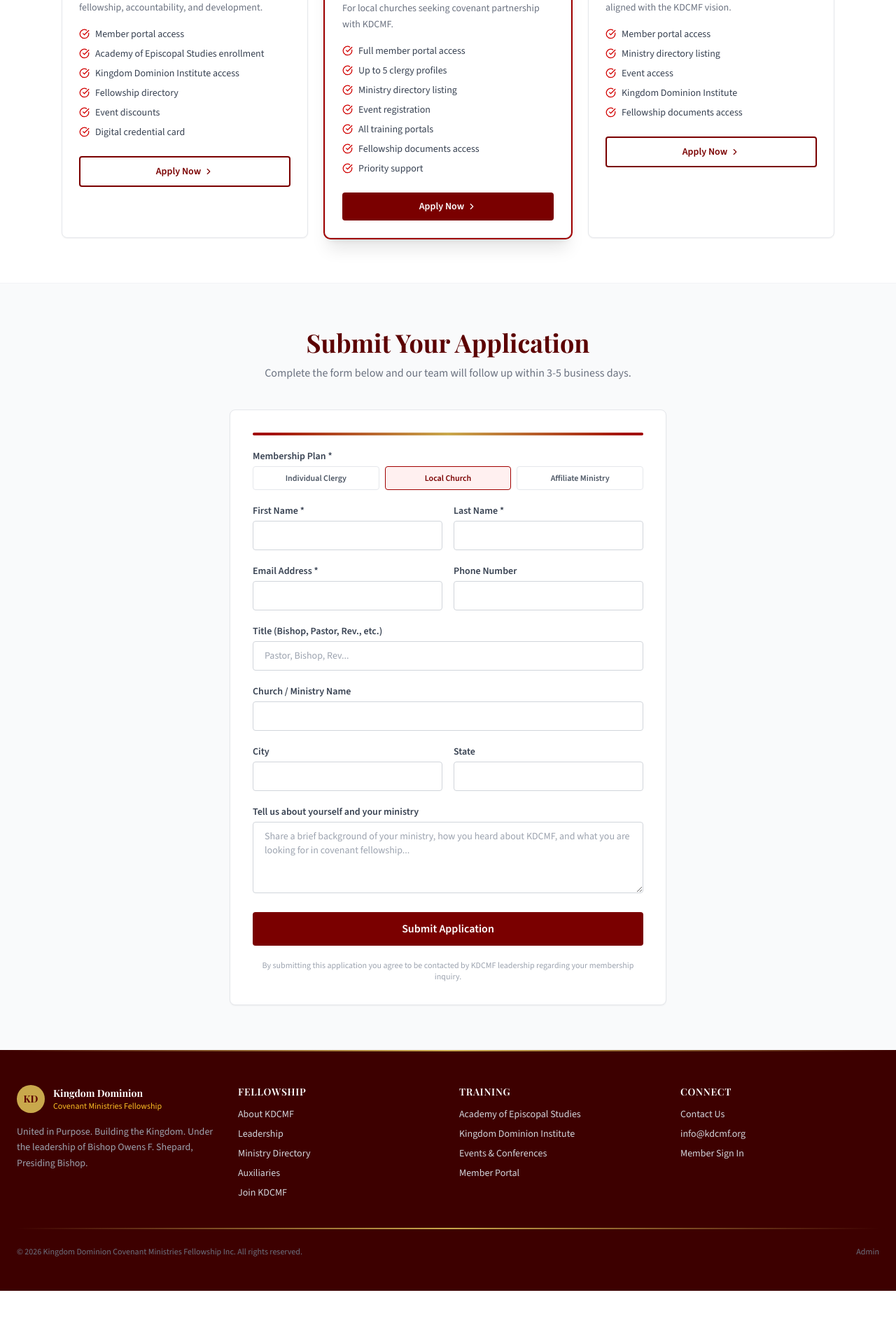
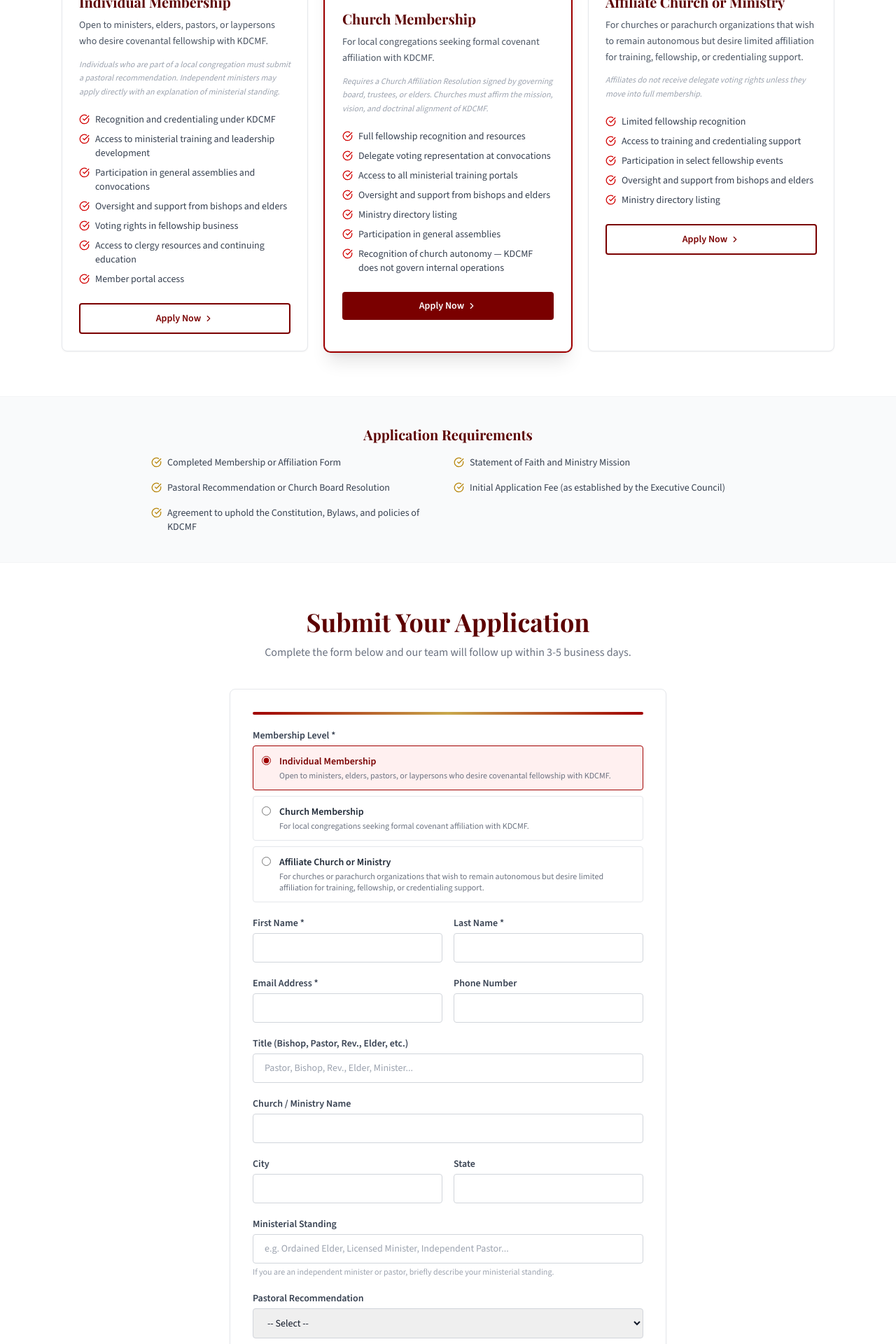
Before and after one commit to watchmanbyesct/kdcmf, a React (Vite) app: page /join in a window 1280 px wide. Shown: the part 700-2620 px from the top of the page at 70% size. Before the commit the page ends 2544 px from the top, so only its background shows below. Built offline with nearby package versions, Linux system fonts and the light colour scheme; no server answers; a web font is replaced by a local one.

Commit message:
Rebuild Join page aligned with KDCMF governing documents

```diff
--- a/src/pages/public/JoinPage.tsx
+++ b/src/pages/public/JoinPage.tsx
@@ -5,55 +5,53 @@
 
 const PLANS = [
   {
-    id: 'individual-clergy',
-    name: 'Individual Clergy',
+    id: 'individual-membership',
+    name: 'Individual Membership',
     type: 'individual',
-    price_monthly: 25,
-    price_annually: 250,
     icon: <Users size={24} />,
-    description: 'For licensed and ordained clergy seeking fellowship, accountability, and development.',
+    description: 'Open to ministers, elders, pastors, or laypersons who desire covenantal fellowship with KDCMF.',
+    note: 'Individuals who are part of a local congregation must submit a pastoral recommendation. Independent ministers may apply directly with an explanation of ministerial standing.',
     features: [
+      'Recognition and credentialing under KDCMF',
+      'Access to ministerial training and leadership development',
+      'Participation in general assemblies and convocations',
+      'Oversight and support from bishops and elders',
+      'Voting rights in fellowship business',
+      'Access to clergy resources and continuing education',
       'Member portal access',
-      'Academy of Episcopal Studies enrollment',
-      'Kingdom Dominion Institute access',
-      'Fellowship directory',
-      'Event discounts',
-      'Digital credential card',
     ],
   },
   {
-    id: 'local-church',
-    name: 'Local Church',
+    id: 'church-membership',
+    name: 'Church Membership',
     type: 'church',
-    price_monthly: 75,
-    price_annually: 750,
     icon: <Building2 size={24} />,
-    description: 'For local churches seeking covenant partnership with KDCMF.',
+    description: 'For local congregations seeking formal covenant affiliation with KDCMF.',
+    note: 'Requires a Church Affiliation Resolution signed by governing board, trustees, or elders. Churches must affirm the mission, vision, and doctrinal alignment of KDCMF.',
     features: [
-      'Full member portal access',
-      'Up to 5 clergy profiles',
+      'Full fellowship recognition and resources',
+      'Delegate voting representation at convocations',
+      'Access to all ministerial training portals',
+      'Oversight and support from bishops and elders',
       'Ministry directory listing',
-      'Event registration',
-      'All training portals',
-      'Fellowship documents access',
-      'Priority support',
+      'Participation in general assemblies',
+      'Recognition of church autonomy — KDCMF does not govern internal operations',
     ],
     featured: true,
   },
   {
-    id: 'affiliate-ministry',
-    name: 'Affiliate Ministry',
+    id: 'affiliate-membership',
+    name: 'Affiliate Church or Ministry',
     type: 'affiliate',
-    price_monthly: 50,
-    price_annually: 500,
     icon: <Link size={24} />,
-    description: 'For ministries and para-church organizations aligned with the KDCMF vision.',
+    description: 'For churches or parachurch organizations that wish to remain autonomous but desire limited affiliation for training, fellowship, or credentialing support.',
+    note: 'Affiliates do not receive delegate voting rights unless they move into full membership.',
     features: [
-      'Member portal access',
+      'Limited fellowship recognition',
+      'Access to training and credentialing support',
+      'Participation in select fellowship events',
+      'Oversight and support from bishops and elders',
       'Ministry directory listing',
-      'Event access',
-      'Kingdom Dominion Institute',
-      'Fellowship documents access',
     ],
   },
 ]
@@ -67,8 +65,12 @@
   church_name: '',
   church_city: '',
   church_state: '',
-  plan: 'local-church',
+  ministerial_standing: '',
+  statement_of_faith: '',
+  has_pastoral_recommendation: '',
+  plan: 'individual-membership',
   message: '',
+  agrees_to_policies: false,
 }
 
 export default function JoinPage() {
@@ -76,7 +78,8 @@
   const [submitting, setSubmitting] = useState(false)
   const [submitted, setSubmitted] = useState(false)
   const [error, setError] = useState('')
-  const [billing] = useState<'monthly' | 'annually'>('annually')
+
+  const selectedPlan = PLANS.find(p => p.id === form.plan)!
 
   const handleSubmit = async (e: React.FormEvent) => {
     e.preventDefault()
@@ -89,19 +92,33 @@
       return
     }
 
+    if (!form.agrees_to_policies) {
+      setError('You must agree to uphold the KDCMF Constitution, Bylaws, and policies to apply.')
+      setSubmitting(false)
+      return
+    }
+
     const { error: err } = await supabase.from('contact_inquiries').insert({
       name: `${form.first_name} ${form.last_name}`,
       email: form.email,
       phone: form.phone,
-      subject: `Membership Application — ${PLANS.find(p => p.id === form.plan)?.name}`,
+      subject: `Membership Application — ${selectedPlan.name}`,
       message: `
-Title: ${form.title}
-Church/Ministry: ${form.church_name}
-Location: ${form.church_city}, ${form.church_state}
-Membership Plan: ${PLANS.find(p => p.id === form.plan)?.name}
-Billing: ${billing}
+MEMBERSHIP APPLICATION
 
-Message: ${form.message}
+Plan: ${selectedPlan.name}
+Title: ${form.title || 'N/A'}
+Church/Ministry: ${form.church_name || 'N/A'}
+Location: ${[form.church_city, form.church_state].filter(Boolean).join(', ') || 'N/A'}
+
+Ministerial Standing: ${form.ministerial_standing || 'N/A'}
+Statement of Faith/Mission: ${form.statement_of_faith || 'N/A'}
+Pastoral Recommendation Available: ${form.has_pastoral_recommendation || 'N/A'}
+
+Additional Information:
+${form.message || 'N/A'}
+
+Agrees to uphold KDCMF Constitution, Bylaws, and Policies: Yes
       `.trim(),
       inquiry_type: 'membership',
     })
@@ -116,7 +133,7 @@
     setSubmitting(false)
   }
 
-  const f = (k: string, v: string) => setForm(prev => ({ ...prev, [k]: v }))
+  const f = (k: string, v: string | boolean) => setForm(prev => ({ ...prev, [k]: v }))
 
   return (
     <PublicLayout>
@@ -128,28 +145,32 @@
             Join the Fellowship
           </h1>
           <p className="text-gray-200 font-body text-lg max-w-2xl mx-auto">
-            Whether you are a pastor, bishop, or ministry leader — there is a place for you in Kingdom Dominion Covenant Ministries Fellowship.
+            Whether you are a layperson, minister, pastor, bishop, or local church — there is a place for you in Kingdom Dominion Covenant Ministries Fellowship.
           </p>
           <div className="gold-bar mx-auto w-24 mt-6" />
         </div>
       </section>
 
-      {/* Membership Plans */}
+      {/* Membership Levels */}
       <section className="py-16 bg-white">
         <div className="max-w-6xl mx-auto px-4 sm:px-6">
           <div className="text-center mb-10">
-            <h2 className="section-title mb-4">Membership Plans</h2>
-            <p className="text-gray-500 font-body">Contact us for membership pricing information.</p>
+            <h2 className="section-title mb-3">Levels of Membership</h2>
+            <p className="text-gray-500 font-body max-w-2xl mx-auto">
+              KDCMF membership is open to churches, ministries, and individuals who align with our statement of faith and code of ethics. Select the membership level that best describes your relationship with the fellowship.
+            </p>
           </div>
 
           <div className="grid md:grid-cols-3 gap-6">
             {PLANS.map(plan => (
               <div key={plan.id}
-                className={`card overflow-hidden relative ${plan.featured ? 'ring-2 ring-crimson-700 shadow-xl' : ''}`}
+                className={`card overflow-hidden relative transition-all ${
+                  plan.featured ? 'ring-2 ring-crimson-700 shadow-xl' : ''
+                }`}
               >
                 {plan.featured && (
                   <div className="bg-crimson-gradient text-white text-xs font-body font-bold text-center py-1.5 tracking-wider uppercase">
-                    Most Popular
+                    Most Common
                   </div>
                 )}
                 <div className={plan.featured ? '' : 'crimson-bar'} />
@@ -159,10 +180,9 @@
                   }`}>
                     {plan.icon}
                   </div>
-                  <h3 className="font-display text-xl font-bold text-crimson-900 mb-1">{plan.name}</h3>
-                  <p className="text-sm text-gray-500 font-body mb-4 leading-relaxed">{plan.description}</p>
-
-
+                  <h3 className="font-display text-xl font-bold text-crimson-900 mb-2">{plan.name}</h3>
+                  <p className="text-sm text-gray-600 font-body mb-3 leading-relaxed">{plan.description}</p>
+                  <p className="text-xs text-gray-400 font-body italic mb-5 leading-relaxed">{plan.note}</p>
 
                   <ul className="space-y-2 mb-6">
                     {plan.features.map(feature => (
@@ -175,13 +195,11 @@
 
                   <button
                     onClick={() => {
-                      setForm(prev => ({ ...prev, plan: plan.id }))
+                      f('plan', plan.id)
                       document.getElementById('apply-form')?.scrollIntoView({ behavior: 'smooth' })
                     }}
                     className={`w-full py-2.5 rounded font-body font-semibold text-sm transition-all flex items-center justify-center gap-1 ${
-                      plan.featured
-                        ? 'btn-primary'
-                        : 'btn-outline'
+                      plan.featured ? 'btn-primary' : 'btn-outline'
                     }`}
                   >
                     Apply Now <ChevronRight size={14} />
@@ -193,8 +211,29 @@
         </div>
       </section>
 
+      {/* Requirements Banner */}
+      <section className="py-10 bg-gray-50 border-t border-b border-gray-100">
+        <div className="max-w-4xl mx-auto px-4 sm:px-6">
+          <h2 className="font-display text-xl font-bold text-crimson-900 mb-4 text-center">Application Requirements</h2>
+          <div className="grid sm:grid-cols-2 gap-4 text-sm font-body text-gray-700">
+            {[
+              'Completed Membership or Affiliation Form',
+              'Statement of Faith and Ministry Mission',
+              'Pastoral Recommendation or Church Board Resolution',
+              'Initial Application Fee (as established by the Executive Council)',
+              'Agreement to uphold the Constitution, Bylaws, and policies of KDCMF',
+            ].map(req => (
+              <div key={req} className="flex items-start gap-2">
+                <CheckCircle size={15} className="text-gold-600 mt-0.5 flex-shrink-0" />
+                {req}
+              </div>
+            ))}
+          </div>
+        </div>
+      </section>
+
       {/* Application Form */}
-      <section id="apply-form" className="py-16 bg-gray-50 border-t border-gray-100">
+      <section id="apply-form" className="py-16 bg-white">
         <div className="max-w-2xl mx-auto px-4 sm:px-6">
           <div className="text-center mb-10">
             <h2 className="section-title mb-3">Submit Your Application</h2>
@@ -208,7 +247,7 @@
               <CheckCircle size={48} className="text-green-500 mx-auto mb-4" />
               <h3 className="font-display text-2xl font-bold text-crimson-900 mb-2">Application Received</h3>
               <p className="text-gray-600 font-body">
-                Thank you for your interest in KDCMF. We will review your application and be in touch within 3-5 business days.
+                Thank you for your interest in KDCMF. Our team will review your application and be in touch within 3-5 business days. Additional documentation may be requested as part of the review process.
               </p>
             </div>
           ) : (
@@ -217,23 +256,32 @@
 
               {/* Plan selector */}
               <div>
-                <label className="label">Membership Plan *</label>
-                <div className="grid grid-cols-3 gap-2">
+                <label className="label">Membership Level *</label>
+                <div className="space-y-2">
                   {PLANS.map(plan => (
-                    <button key={plan.id} type="button"
-                      onClick={() => f('plan', plan.id)}
-                      className={`py-2 px-3 rounded border text-xs font-body font-semibold text-center transition-all ${
+                    <label key={plan.id}
+                      className={`flex items-start gap-3 p-3 rounded border cursor-pointer transition-all ${
                         form.plan === plan.id
-                          ? 'border-crimson-700 bg-crimson-50 text-crimson-800'
-                          : 'border-gray-200 text-gray-600 hover:border-crimson-300'
+                          ? 'border-crimson-700 bg-crimson-50'
+                          : 'border-gray-200 hover:border-crimson-300'
                       }`}
                     >
-                      {plan.name}
-                    </button>
+                      <input type="radio" name="plan" value={plan.id}
+                        checked={form.plan === plan.id}
+                        onChange={e => f('plan', e.target.value)}
+                        className="mt-0.5 accent-crimson-700" />
+                      <div>
+                        <div className={`text-sm font-semibold font-body ${form.plan === plan.id ? 'text-crimson-800' : 'text-gray-800'}`}>
+                          {plan.name}
+                        </div>
+                        <div className="text-xs text-gray-500 font-body mt-0.5">{plan.description}</div>
+                      </div>
+                    </label>
                   ))}
                 </div>
               </div>
 
+              {/* Personal Info */}
               <div className="grid grid-cols-2 gap-4">
                 <div>
                   <label className="label">First Name *</label>
@@ -255,8 +303,8 @@
                 </div>
               </div>
               <div>
-                <label className="label">Title (Bishop, Pastor, Rev., etc.)</label>
-                <input className="input" value={form.title} onChange={e => f('title', e.target.value)} placeholder="Pastor, Bishop, Rev..." />
+                <label className="label">Title (Bishop, Pastor, Rev., Elder, etc.)</label>
+                <input className="input" value={form.title} onChange={e => f('title', e.target.value)} placeholder="Pastor, Bishop, Rev., Elder, Minister..." />
               </div>
               <div>
                 <label className="label">Church / Ministry Name</label>
@@ -272,24 +320,79 @@
                   <input className="input" value={form.church_state} onChange={e => f('church_state', e.target.value)} />
                 </div>
               </div>
+
+              {/* Individual-specific fields */}
+              {form.plan === 'individual-membership' && (
+                <div>
+                  <label className="label">Ministerial Standing</label>
+                  <input className="input" value={form.ministerial_standing}
+                    onChange={e => f('ministerial_standing', e.target.value)}
+                    placeholder="e.g. Ordained Elder, Licensed Minister, Independent Pastor..." />
+                  <p className="text-xs text-gray-400 font-body mt-1">
+                    If you are an independent minister or pastor, briefly describe your ministerial standing.
+                  </p>
+                </div>
+              )}
+
+              {/* Pastoral recommendation */}
+              {form.plan === 'individual-membership' && (
+                <div>
+                  <label className="label">Pastoral Recommendation</label>
+                  <select className="input" value={form.has_pastoral_recommendation}
+                    onChange={e => f('has_pastoral_recommendation', e.target.value)}>
+                    <option value="">-- Select --</option>
+                    <option value="yes">Yes — I can provide a pastoral recommendation</option>
+                    <option value="independent">I am an independent minister applying directly</option>
+                    <option value="no">No — I am a layperson seeking individual membership</option>
+                  </select>
+                </div>
+              )}
+
+              {/* Church resolution notice */}
+              {(form.plan === 'church-membership' || form.plan === 'affiliate-membership') && (
+                <div className="bg-gold-50 border border-gold-200 rounded-lg p-4 text-sm font-body text-yellow-800">
+                  <strong>Note:</strong> A Church Affiliation Resolution signed by your governing board, trustees, or elders will be required as part of the application process. Our team will provide the form upon reviewing your initial application.
+                </div>
+              )}
+
+              {/* Statement of faith */}
               <div>
-                <label className="label">Tell us about yourself and your ministry</label>
-                <textarea className="input" rows={4} value={form.message}
+                <label className="label">Statement of Faith and Ministry Mission *</label>
+                <textarea className="input" rows={4} value={form.statement_of_faith}
+                  onChange={e => f('statement_of_faith', e.target.value)} required
+                  placeholder="Briefly state your faith foundation and the mission of your ministry. Include your doctrinal position and what you are seeking through KDCMF covenant fellowship..." />
+              </div>
+
+              <div>
+                <label className="label">Additional Information</label>
+                <textarea className="input" rows={3} value={form.message}
                   onChange={e => f('message', e.target.value)}
-                  placeholder="Share a brief background of your ministry, how you heard about KDCMF, and what you are looking for in covenant fellowship..." />
+                  placeholder="How did you hear about KDCMF? Any additional context you would like to share..." />
               </div>
+
+              {/* Policy agreement */}
+              <label className="flex items-start gap-3 cursor-pointer">
+                <input type="checkbox" checked={form.agrees_to_policies}
+                  onChange={e => f('agrees_to_policies', e.target.checked)}
+                  className="w-4 h-4 mt-0.5 accent-crimson-700 flex-shrink-0" />
+                <span className="text-sm font-body text-gray-700">
+                  I agree to uphold the Constitution, Bylaws, and policies of Kingdom Dominion Covenant Ministries Fellowship Inc. if accepted into membership. *
+                </span>
+              </label>
 
               {error && <p className="text-sm text-red-600 bg-red-50 p-3 rounded font-body">{error}</p>}
 
-              <button type="submit" className="btn-primary w-full py-3 flex items-center justify-center gap-2" disabled={submitting}>
+              <button type="submit"
+                className="btn-primary w-full py-3 flex items-center justify-center gap-2"
+                disabled={submitting}>
                 {submitting
                   ? <div className="w-4 h-4 border-2 border-white border-t-transparent rounded-full animate-spin" />
-                  : 'Submit Application'
+                  : 'Submit Membership Application'
                 }
               </button>
 
               <p className="text-xs text-center text-gray-400 font-body">
-                By submitting this application you agree to be contacted by KDCMF leadership regarding your membership inquiry.
+                All applications are reviewed by KDCMF leadership. Additional documentation may be requested. Submission of this form does not guarantee membership.
               </p>
             </form>
           )}
```
